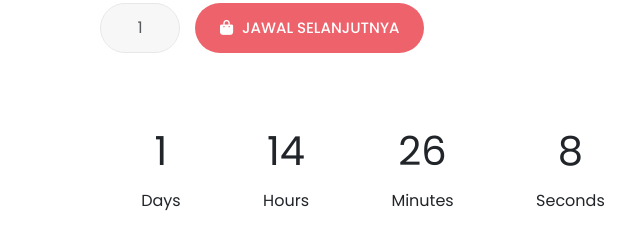
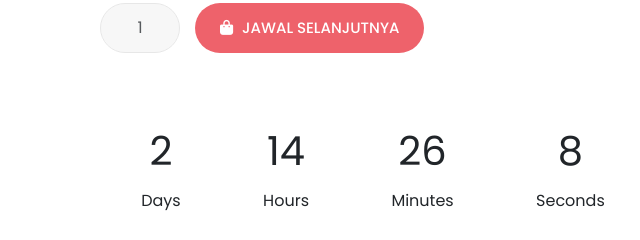
Before and after one commit to collabsnbt/collabsnbt.github.io, a plain HTML site: page product-details.html in a window 1280 px wide. Shown: the part 920-1160 px from the top of the page, 552-1192 px from the left. Drawn offline with nearby package versions, Linux system fonts and the light colour scheme.

Commit message:
Update product-details.html

```diff
--- a/product-details.html
+++ b/product-details.html
@@ -157,7 +157,7 @@ p {
 </div>
 
 <script>
-    var countDownDate = new Date("Mar 26, 2024 16:00:00").getTime();
+    var countDownDate = new Date("Mar 27, 2024 16:00:00").getTime();
     var countdownfunction = setInterval(function() {
         var now = new Date().getTime();
         var distance = countDownDate - now;
```
